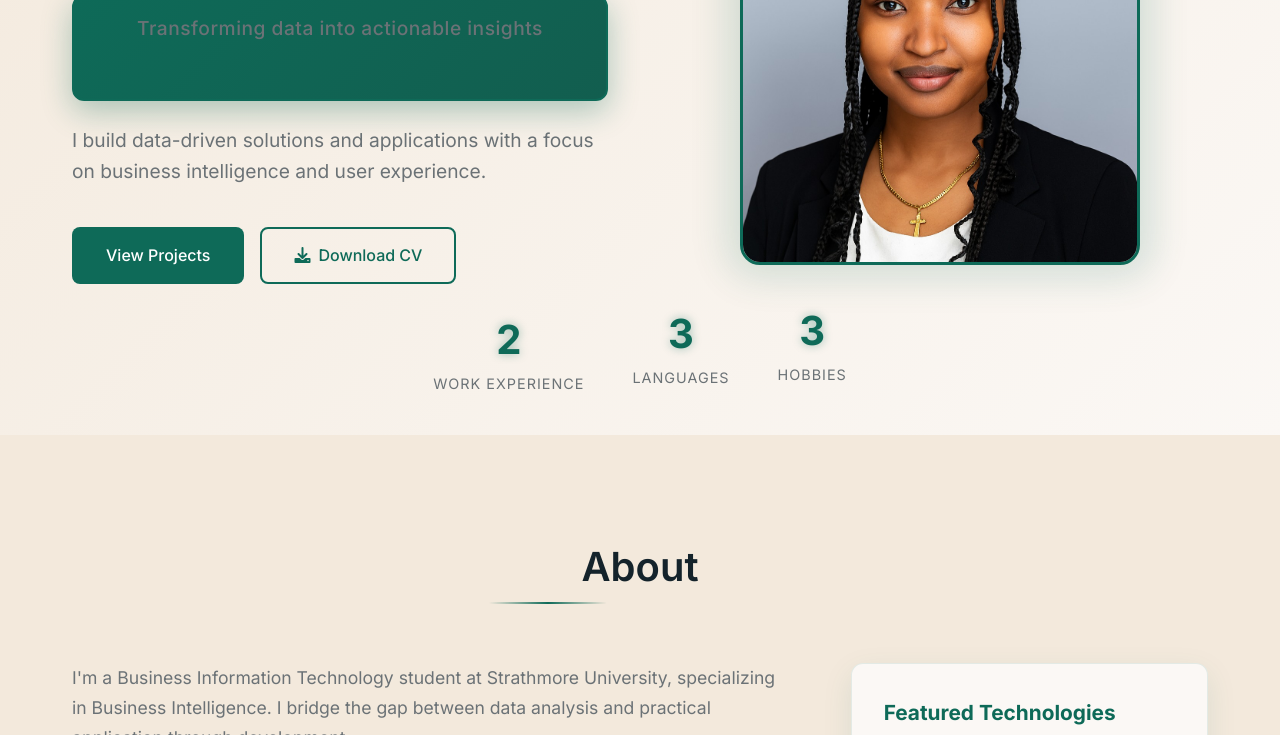
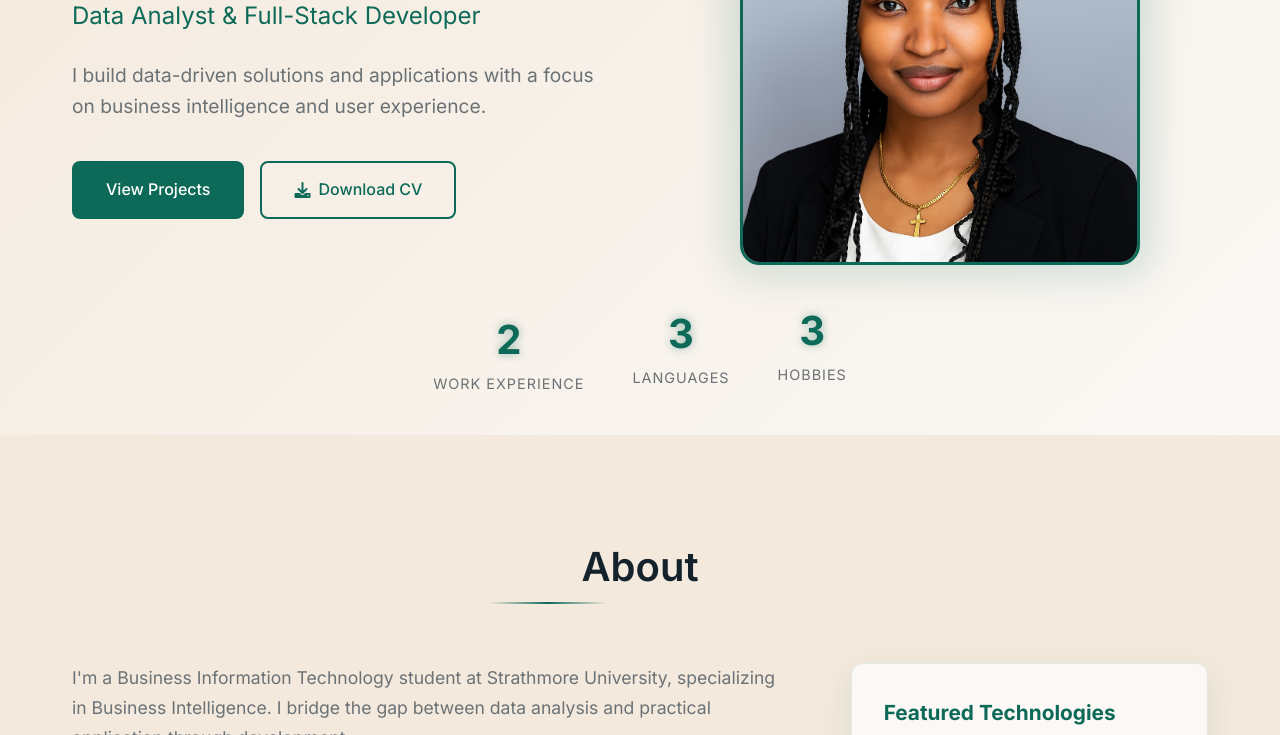
Before and after one commit to DorineW/My_Portfolio, a plain HTML site: page index.html in a window 1280 px wide. Shown: the part 365-1100 px from the top of the page. Drawn offline with Linux system fonts and the light colour scheme.

Commit message:
removed hero tagline

```diff
--- a/index.html
+++ b/index.html
@@ -38,9 +38,6 @@
                 <div class="hero-text">
                     <h1 class="glitch" data-text="Dorine Wairimu">Dorine Wairimu</h1>
                     <h2 class="typing-animation">Data Analyst & Developer</h2>
-                    <div class="hero-tagline">
-                        <p>Transforming data into actionable insights</p>
-                    </div>
                     <p>I build data-driven solutions and applications with a focus on business intelligence and user experience.</p>
                     <div class="hero-buttons">
                         <a href="#projects" class="btn btn-primary scan-effect">
--- a/style.css
+++ b/style.css
@@ -163,8 +163,6 @@ body {
     grid-template-columns: 1fr 1fr;
     gap: 4rem;
     align-items: center;
-    position: relative;
-    z-index: 1;
 }
 
 .hero-text h1 {
@@ -240,37 +238,6 @@ body {
 @keyframes blink-caret {
     from, to { border-color: transparent }
     50% { border-color: var(--emerald) }
-}
-
-.hero-tagline {
-    background: linear-gradient(135deg, var(--emerald) 0%, var(--emerald-2) 100%);
-    color: var(--white);
-    padding: 1rem 2rem;
-    border-radius: 12px;
-    margin: 1.5rem 0;
-    position: relative;
-    z-index: 10;
-    box-shadow: 0 10px 30px rgba(14, 106, 88, 0.3);
-    border: 2px solid var(--emerald);
-    animation: taglineGlow 3s ease-in-out infinite;
-}
-
-.hero-tagline p {
-    margin: 0;
-    font-size: 1.2rem;
-    font-weight: 500;
-    color: var(--white);
-    text-align: center;
-    letter-spacing: 0.5px;
-}
-
-@keyframes taglineGlow {
-    0%, 100% {
-        box-shadow: 0 10px 30px rgba(14, 106, 88, 0.3);
-    }
-    50% {
-        box-shadow: 0 10px 40px rgba(14, 106, 88, 0.5);
-    }
 }
 
 .hero-text p {
```
